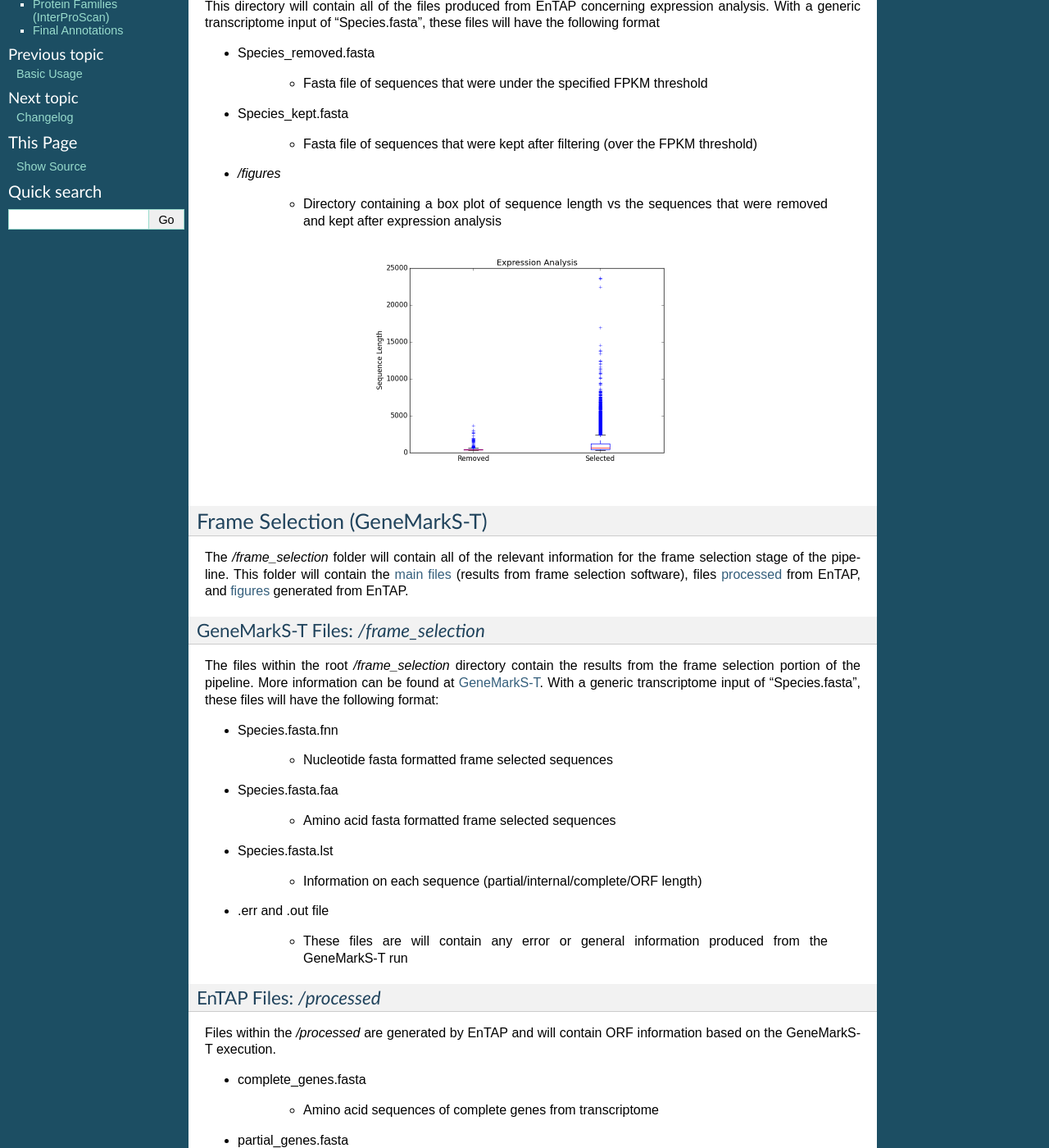
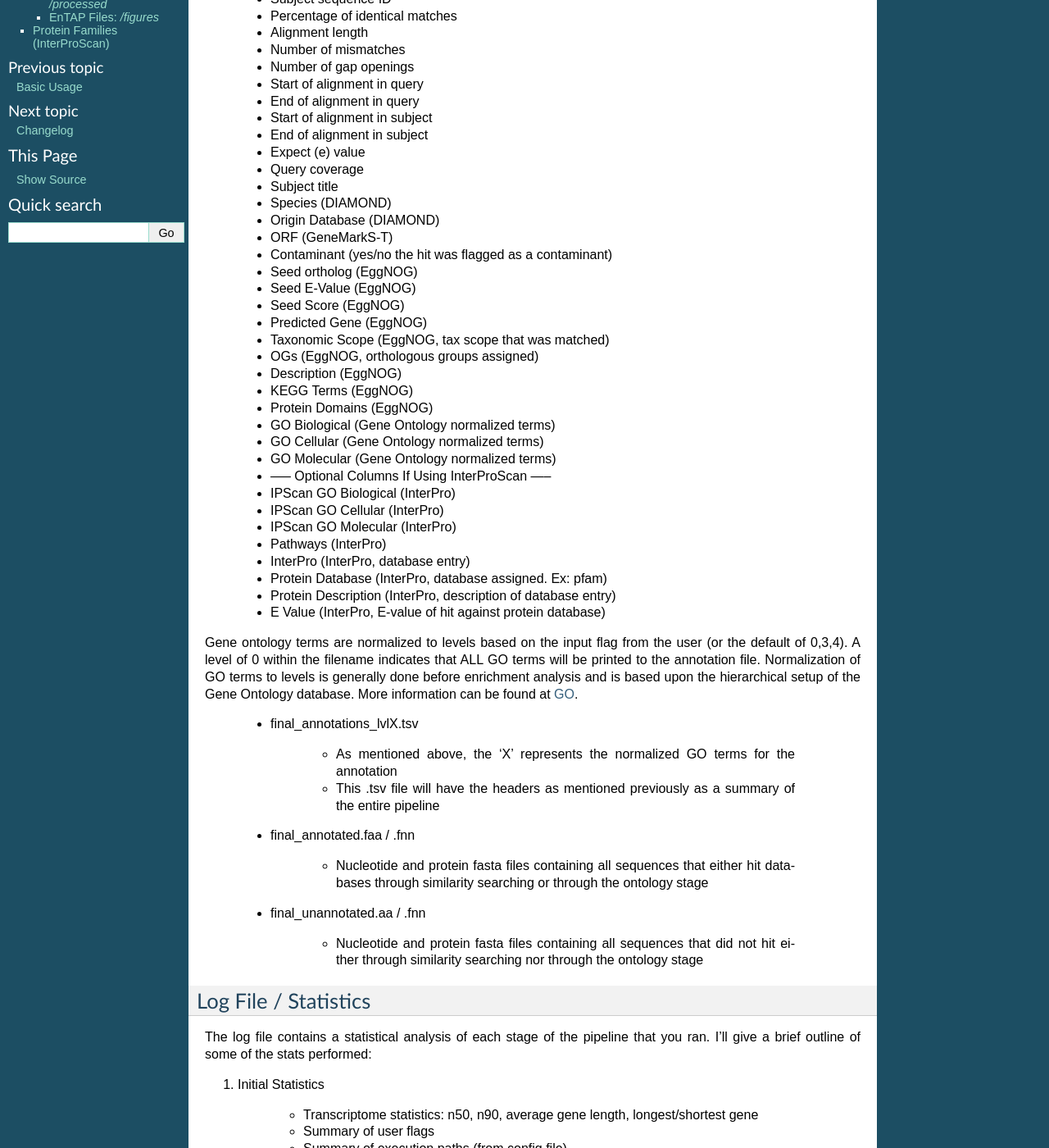
Before and after one commit to harta55/EnTAP, a Sphinx documentation site: the page built from docs/source/interpreting_the_results.rst, in a window 1280 px wide and 1400 px high, scrolled down 573 px. Shown: the whole window at 82% size. Built offline with Sphinx 7.4.7, drawn with Linux system fonts in a browser that asks for light colours; some of the changed text lies outside the part shown.

Commit message:
updated docs

```diff
--- a/docs/source/basic_usage.rst
+++ b/docs/source/basic_usage.rst
@@ -85,13 +85,25 @@
 Usage
 ^^^^^
 
-All source databases must be provided in FASTA format so that they can be indexed for use by DIAMOND.  This can be completed independent of EnTAP with DIAMOND or as part of the configuration phase of EnTAP.  While any FASTA database can be used, it is recommended to use NCBI (Genbank) sourced databases such as RefSeq databases or NR.  In addition, EnTAP can easily accept EBI databases such as UniProt/SwissProt.  EnTAP can read the species information from these header formats.  If the individual FASTAs in a custom database do not adhere to one of these two formats, it will just not be possible to weight examine taxanomic or contaminant status from them.
+All source databases must be provided in FASTA format so that they can be indexed for use by DIAMOND.  This can be completed independent of EnTAP with DIAMOND (- - makedb flag) or as part of the configuration phase of EnTAP.  While any FASTA database can be used, it is recommended to use NCBI (Genbank) sourced databases such as RefSeq databases or NR.  In addition, EnTAP can easily accept EBI databases such as UniProt/SwissProt.
+
+EnTAP can recognize the species information from these header formats ONLY (NCBI and UniProt):
+
+* [homo sapiens]
+
+* OS=homo sapiens
+
+If the individual FASTAs in a custom database you create do not adhere to one of these two formats, it will not be possible to weight taxonomic or contaminant status from them.
 
 The following FTP sites contain common reference databases that EnTAP can recognize:
    * RefSeq: |ref_comp|
+
    * Plant RefSeq: |ref_plant|
+
    * Mammalian RefSeq: |ref_mamm|
+
    * NR: |ref_nr|
+
    * SwissProt: |uni_swiss|
 
        * Reviewed
@@ -151,10 +163,16 @@
 
     EnTAP --config
 
+In both cases, the following databases will be downloaded:
+
+* NCBI Taxonomic Database (indexed for EnTAP)
+* Gene Ontology Database (indexed for EnTAP)
+* EggNOG DIAMOND Database
+* EggNOG SQL Database
 
 .. note:: This is the only stage that requires connection to the Internet.
 
-If you experience any trouble in downloading the EnTAP databases (taxonomy and gene ontology), you can use the databases contained in the repo download, databases.tar.gz. Just be sure to set the configuration file to these database paths (as these are the binaries)!
+If you experience any trouble in downloading the databases indexed for EnTAP (taxonomy and gene ontology), you can use the databases contained in the repo download, databases.tar.gz. Just be sure to set the configuration file to these database paths (as these are the binaries)!
 
 Flags:
 ^^^^^^^^^^^^^^^^^^^^^
--- a/docs/source/interpreting_the_results.rst
+++ b/docs/source/interpreting_the_results.rst
@@ -18,20 +18,130 @@
 .. _GO: http://www.geneontology.org/
 
 
-
-
 Interpreting the Results
 ============
 
 *EnTAP* provides many output files at each stage of execution to better see how the data is being managed throughout the pipeline:
 
+#. :ref:`Final Annotation Results<final-label>`
+#. :ref:`Log File / Statistics<log-label>`
 #. :ref:`Expression Filtering<exp-label>`
 #. :ref:`Frame Selection<frame-label>`
 #. :ref:`Similarity Searching<sim-label>`
 #. :ref:`Orthologous Groups/Ontology<ont-label>`
 #. :ref:`Protein Families<inter-label>` (optional)
-#. :ref:`Final Annotation Results<final-label>`
 
+The two files to check out first are the :ref:`final annotations<final-label>` and :ref:`log file<log-label>`. These files are the most important and contain a summary of all the information collected at each stage, including statistical analyses. The remaining files are there for a more in depth look at each stage.
+
+.. _final-label:
+
+Final Annotations
+-----------------------
+
+The final EnTAP annotations are contained within the |final_dir| directory. These files are the summation of each stage of the pipeline and contain the combined information. So these can be considered the most important files!
+
+All .tsv files in this section will have the following header information (from left to right)
+
+    * Query sequence ID
+    * Subject sequence ID
+    * Percentage of identical matches
+    * Alignment length
+    * Number of mismatches
+    * Number of gap openings
+    * Start of alignment in query
+    * End of alignment in query
+    * Start of alignment in subject
+    * End of alignment in subject
+    * Expect (e) value
+    * Query coverage
+    * Subject title
+    * Species (DIAMOND)
+    * Origin Database (DIAMOND)
+    * ORF (GeneMarkS-T)
+    * Contaminant (yes/no the hit was flagged as a contaminant)
+    * Seed ortholog (EggNOG)
+    * Seed E-Value (EggNOG)
+    * Seed Score (EggNOG)
+    * Predicted Gene (EggNOG)
+    * Taxonomic Scope (EggNOG, tax scope that was matched)
+    * OGs (EggNOG, orthologous groups assigned)
+    * Description (EggNOG)
+    * KEGG Terms (EggNOG)
+    * Protein Domains (EggNOG)
+    * GO Biological (Gene Ontology normalized terms)
+    * GO Cellular (Gene Ontology normalized terms)
+    * GO Molecular (Gene Ontology normalized terms)
+    * ----- Optional Columns If Using InterProScan -----
+    * IPScan GO Biological (InterPro)
+    * IPScan GO Cellular (InterPro)
+    * IPScan GO Molecular (InterPro)
+    * Pathways (InterPro)
+    * InterPro (InterPro, database entry)
+    * Protein Database (InterPro, database assigned. Ex: pfam)
+    * Protein Description (InterPro, description of database entry)
+    * E Value (InterPro, E-value of hit against protein database)
+
+Gene ontology terms are normalized to levels based on the input flag from the user (or the default of 0,3,4). A level of 0 within the filename indicates that ALL GO terms will be printed to the annotation file. Normalization of GO terms to levels is generally done before enrichment analysis and is based upon the hierarchical setup of the Gene Ontology database. More information can be found at GO_.
+
+    * final_annotations_lvlX.tsv
+
+        * As mentioned above, the 'X' represents the normalized GO terms for the annotation
+        * This .tsv file will have the headers as mentioned previously as a summary of the entire pipeline
+
+    * final_annotated.faa / .fnn
+
+        * Nucleotide and protein fasta files containing all sequences that either hit databases through similarity searching or through the ontology stage
+
+    * final_unannotated.aa / .fnn
+
+        * Nucleotide and protein fasta files containing all sequences that did not hit either through similarity searching nor through the ontology stage
+
+
+.. _log-label:
+
+Log File / Statistics
+----------------------
+
+The log file contains a statistical analysis of each stage of the pipeline that you ran. I'll give a brief outline of some of the stats performed:
+
+#. Initial Statistics
+
+    * Transcriptome statistics: n50, n90, average gene length, longest/shortest gene
+    * Summary of user flags
+    * Summary of execution paths (from config file)
+
+#. Expression analysis
+
+    * Transcriptome statistics: n50, n90, average gene length, longest/shortest gene
+    * Summary of sequences kept/removed after filtering
+
+#. Frame Selection
+
+    * Transcriptome statistics: n50, n90, average gene length, longest/shortest gene
+    * Summary of frame selection: Partial, internal, complete genes. Genes where no frame was found
+
+#. Similarity Searching
+
+    * Contaminant/uninformative/informative count
+    * Phylogenetic/contaminant distribution of alignments
+    * Alignment distribution based upon frame results (partial/internal/complete)
+    * Sequence count that did not align against a database reference
+    * Statistics calculated for each individual database and final results
+
+#. Gene Family Assignment
+
+    * Phylogenetic distribution of gene family assignments
+    * Gene Ontology level distribution (note: level 0 means all levels)
+    * Gene Ontology category distribution (biological processes, molecular function, cellular component)
+
+#. InterProScan
+
+    * Additional statistics coming soon!
+
+#. Final Annotation Statistics
+
+    * Statistical summary of each stage
+    * Runtime
 
 .. _exp-label:
 
@@ -333,66 +443,3 @@
 Protein Families (InterProScan)
 ----------------------------------
 Full documentation coming soon!
-
-.. _final-label:
-
-Final Annotations
------------------------
-
-The final EnTAP annotations are contained within the |final_dir| directory. These files are the summation of each stage of the pipeline and contain the combined information. So these can be considered the most important files!
-
-All .tsv files in this section will have the following header information (from left to right)
-
-    * Query sequence ID
-    * Subject sequence ID
-    * Percentage of identical matches
-    * Alignment length
-    * Number of mismatches
-    * Number of gap openings
-    * Start of alignment in query
-    * End of alignment in query
-    * Start of alignment in subject
-    * End of alignment in subject
-    * Expect (e) value
-    * Query coverage
-    * Subject title
-    * Species (DIAMOND)
-    * Origin Database (DIAMOND)
-    * ORF (GeneMarkS-T)
-    * Contaminant (yes/no the hit was flagged as a contaminant)
-    * Seed ortholog (EggNOG)
-    * Seed E-Value (EggNOG)
-    * Seed Score (EggNOG)
-    * Predicted Gene (EggNOG)
-    * Taxonomic Scope (EggNOG, tax scope that was matched)
-    * OGs (EggNOG, orthologous groups assigned)
-    * Description (EggNOG)
-    * KEGG Terms (EggNOG)
-    * Protein Domains (EggNOG)
-    * GO Biological (Gene Ontology normalized terms)
-    * GO Cellular (Gene Ontology normalized terms)
-    * GO Molecular (Gene Ontology normalized terms)
-    * ----- Optional Columns If Using InterProScan -----
-    * IPScan GO Biological (InterPro)
-    * IPScan GO Cellular (InterPro)
-    * IPScan GO Molecular (InterPro)
-    * Pathways (InterPro)
-    * InterPro (InterPro, database entry)
-    * Protein Database (InterPro, database assigned. Ex: pfam)
-    * Protein Description (InterPro, description of database entry)
-    * E Value (InterPro, E-value of hit against protein database)
-
-Gene ontology terms are normalized to levels based on the input flag from the user (or the default of 0,3,4). A level of 0 within the filename indicates that ALL GO terms will be printed to the annotation file. Normalization of GO terms to levels is generally done before enrichment analysis and is based upon the hierarchical setup of the Gene Ontology database. More information can be found at GO_.
-
-    * final_annotations_lvlX.tsv
-
-        * As mentioned above, the 'X' represents the normalized GO terms for the annotation
-        * This .tsv file will have the headers as mentioned previously as a summary of the entire pipeline
-
-    * final_annotated.faa / .fnn
-
-        * Nucleotide and protein fasta files containing all sequences that either hit databases through similarity searching or through the ontology stage
-
-    * final_unannotated.aa / .fnn
-
-        * Nucleotide and protein fasta files containing all sequences that did not hit either through similarity searching nor through the ontology stage
```
Also changed, not shown: other parts of docs/source/basic_usage.rst (+1 -12 lines).
